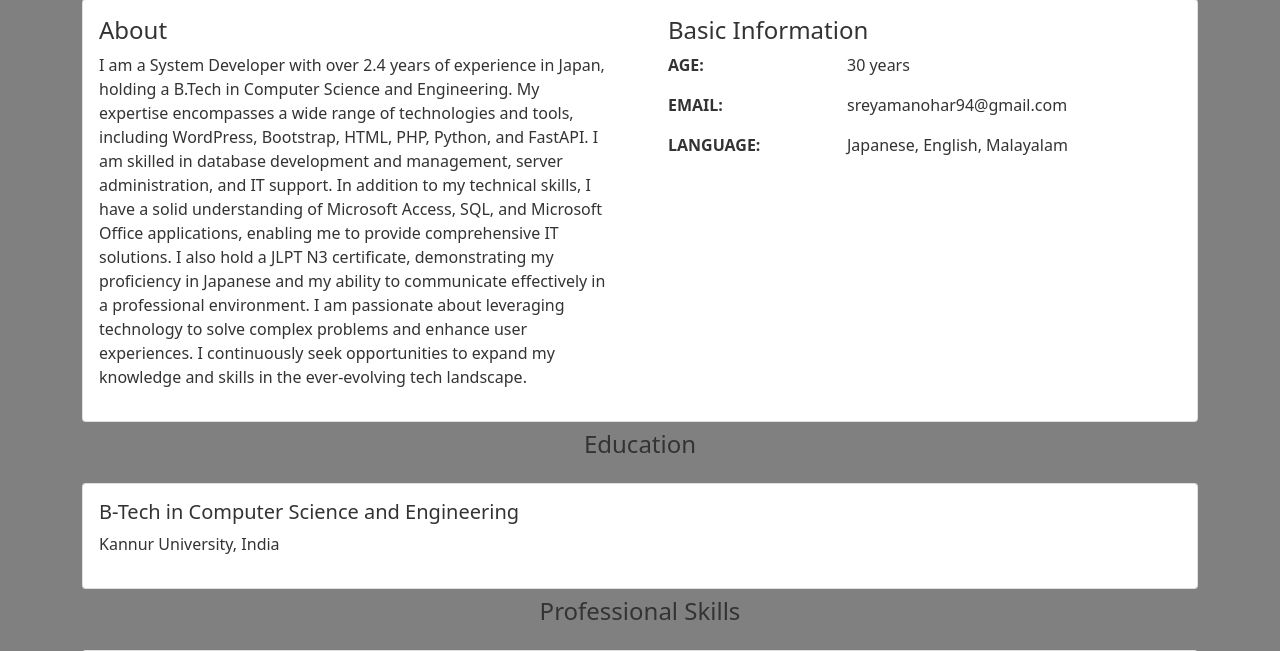
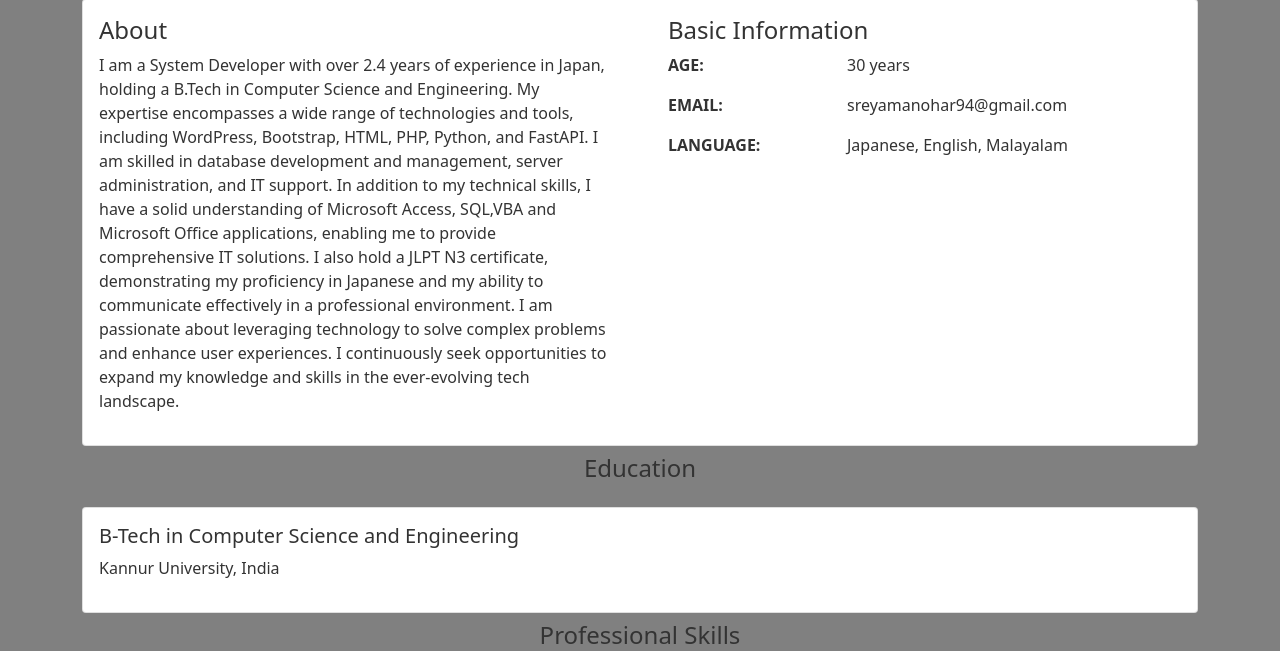
Before and after one commit to sreyamanohar/SreyaManohar-Portfolio, a Flask app: page / in a window 1280 px wide. Shown: the part 383-1034 px from the top of the page. Run offline with Flask 2, Linux system fonts and the light colour scheme.

Commit message:
Update index.html

```diff
--- a/templates/index.html
+++ b/templates/index.html
@@ -80,7 +80,7 @@
 
 <p>I am a System Developer with over 2.4 years of experience in Japan, holding a B.Tech in Computer Science and Engineering. My expertise encompasses a wide range of technologies and tools, including WordPress, Bootstrap, HTML, PHP, Python, and FastAPI. I am skilled in database development and management, server administration, and IT support.
 
-In addition to my technical skills, I have a solid understanding of Microsoft Access, SQL, and Microsoft Office applications, enabling me to provide comprehensive IT solutions. I also hold a JLPT N3 certificate, demonstrating my proficiency in Japanese and my ability to communicate effectively in a professional environment.
+In addition to my technical skills, I have a solid understanding of Microsoft Access, SQL,VBA and Microsoft Office applications, enabling me to provide comprehensive IT solutions. I also hold a JLPT N3 certificate, demonstrating my proficiency in Japanese and my ability to communicate effectively in a professional environment.
 
 I am passionate about leveraging technology to solve complex problems and enhance user experiences. I continuously seek opportunities to expand my knowledge and skills in the ever-evolving tech landscape.
 
```
